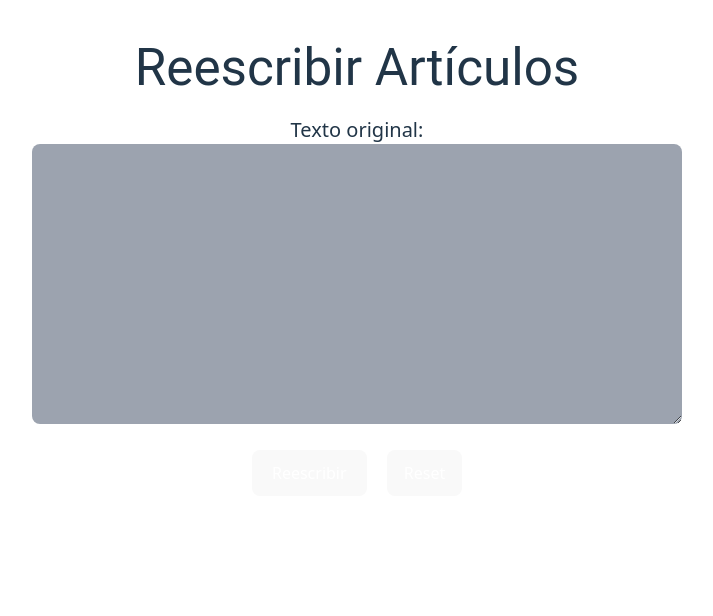
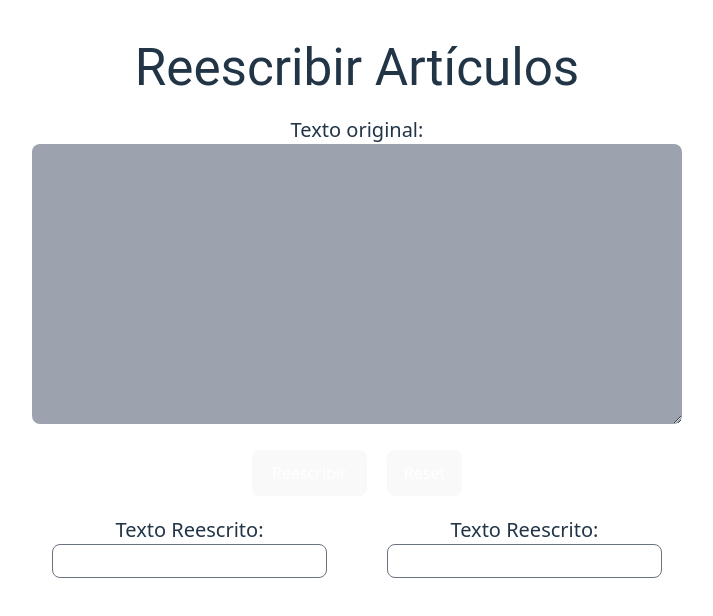
Before and after one commit to MaikolReyes/redactionAI-frontend, a React (Vite) app: page / in a window 1280 px wide. Shown: the top 616 px of the page, without its empty margins (283-996 px from the left). Built offline with nearby package versions, Linux system fonts and the light colour scheme.

Commit message:
multilanguage redactor

```diff
--- a/src/App.tsx
+++ b/src/App.tsx
@@ -3,7 +3,9 @@ import axios from "axios";
 
 function App() {
   const [texto, setTexto] = useState("");
-  const [resultado, setResultado] = useState("");
+  const [resultadoES, setResultadoES] = useState("");
+  const [resultadoEN, setResultadoEN] = useState("");
+
 
   const [loading, setLoading] = useState(false);
 
@@ -25,7 +27,8 @@ function App() {
 
       // Verificamos si el campo "resultado" está presente en la respuesta
       if (response.data.resultado) {
-        setResultado(response.data.resultado); // Asignamos el texto reescrito
+        setResultadoES(response.data.resultado_es);
+        setResultadoEN(response.data.resultado_en); // Asignamos el texto reescrito // Asignamos el texto reescrito
       } else {
         console.error("Error en la API:", response.data.error || "Respuesta inesperada");
       }
@@ -59,23 +62,23 @@ function App() {
         </div>
 
       </form>
-      {resultado && (
-        <div>
+
+      <div className="flex gap-5">
 
         <div className="w-2/4 mx-auto p-5">
           <h2 className="text-center text-xl">Texto Reescrito:</h2>
           <p className="mx-0 border border-gray-500 p-4 rounded-lg">
-              {resultado}
+            {resultadoES}
           </p>
         </div>
         <div className="w-2/4 mx-auto p-5">
           <h2 className="text-center text-xl">Texto Reescrito:</h2>
           <p className="mx-0 border border-gray-500 p-4 rounded-lg">
-              {`${resultado} en ingles`}
+            {resultadoEN}
           </p>
         </div>
       </div>
-      )}
+
     </div>
   );
 }
```
Lines whose indentation alone changed are shown as unchanged.
